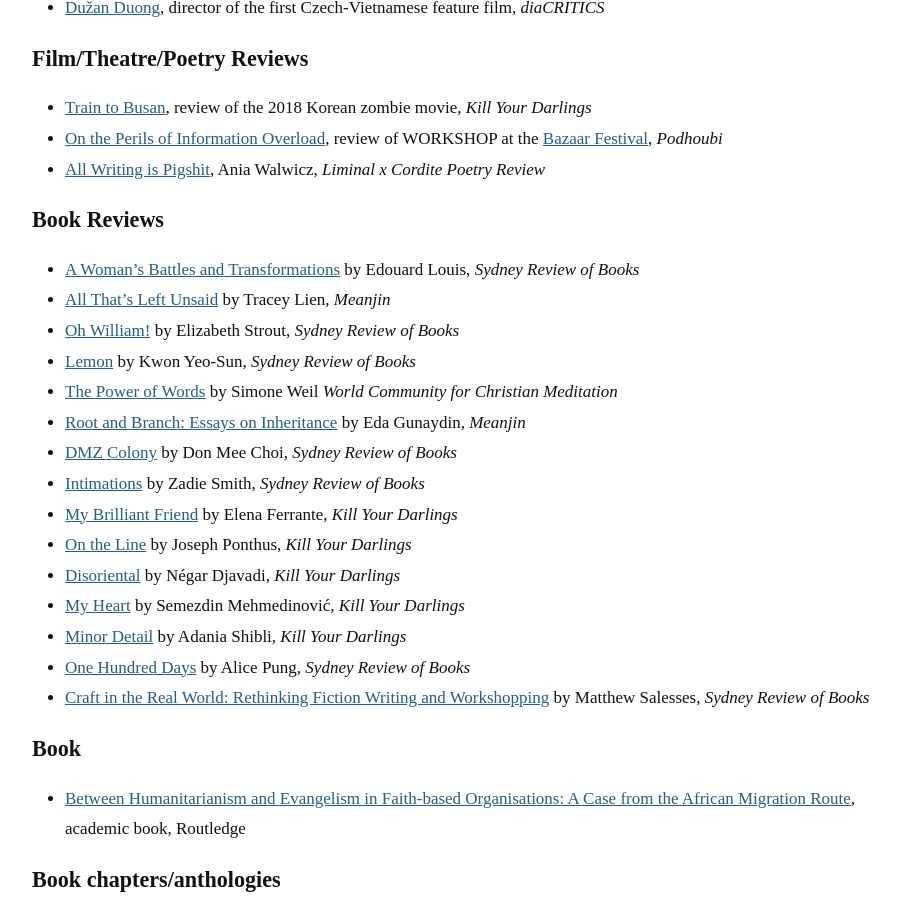
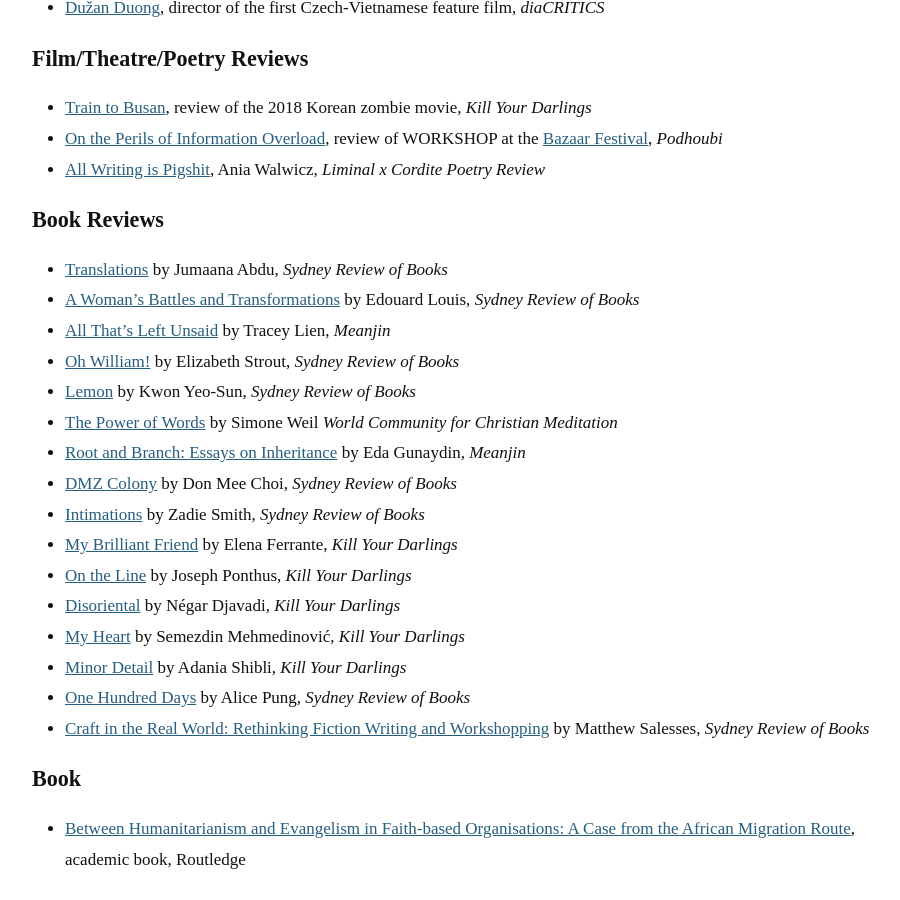
Before and after one commit to mayngo-net/mayngo-net.github.io, a Jekyll site: the page built from writings.markdown, in a window 1280 px wide and 900 px high, scrolled down 1077 px. Shown: the whole window, without its empty margins (168-1068 px from the left). Built offline with Jekyll 4.4.1, drawn with Linux system fonts in a browser that asks for light colours; some web fonts are replaced.

Commit message:
Update writings.markdown

```diff
--- a/writings.markdown
+++ b/writings.markdown
@@ -41,6 +41,7 @@ order: 200
 
 ## Book Reviews
 
+- [Translations](https://sydneyreviewofbooks.com/reviews/translating-the-transcendent/) by Jumaana Abdu, _Sydney Review of Books_
 - [A Woman's Battles and Transformations](https://sydneyreviewofbooks.com/review/edouard-louis/) by Edouard Louis, _Sydney Review of Books_
 - [All That's Left Unsaid](https://meanjin.com.au/review/tuoi-tre-thieu-tinh-thuong/) by Tracey Lien, _Meanjin_
 - [Oh William!](https://sydneyreviewofbooks.com/review/strout-oh-william/) by Elizabeth Strout, _Sydney Review of Books_
```
